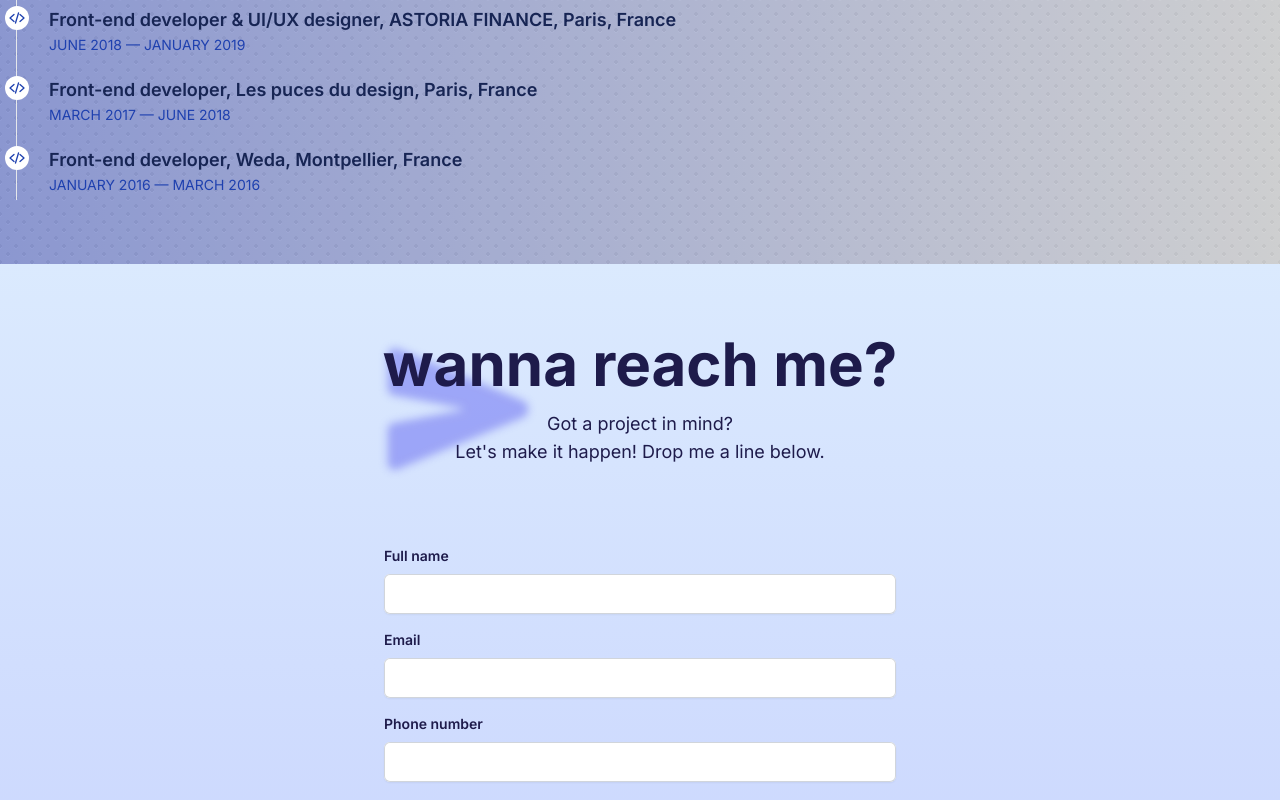
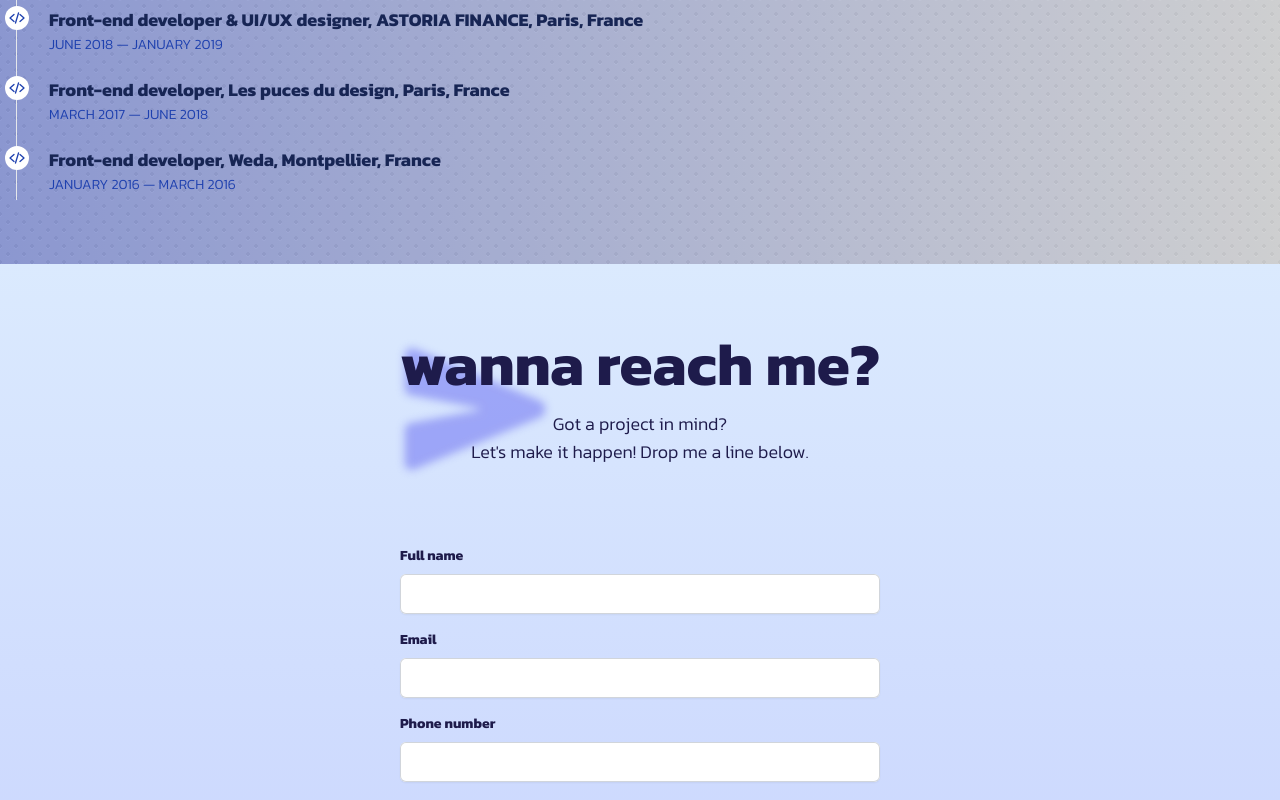
Before and after one commit to Hunscuzzy/portfolio, a Next.js app: page / in a window 1280 px wide. Shown: the part 2218-3018 px from the top of the page. Built offline with nearby package versions, Linux system fonts and the light colour scheme.

Commit message:
feat: font family

```diff
--- a/src/app/globals.css
+++ b/src/app/globals.css
@@ -19,6 +19,7 @@
 body {
   @apply text-indigo-950;
   @apply bg-indigo-50;
+  font-family: "Nunito", sans-serif;
 }
 
 body.dark {
--- a/src/app/layout.tsx
+++ b/src/app/layout.tsx
@@ -1,14 +1,11 @@
 import type { Metadata } from "next";
-import { Inter } from "next/font/google";
 import { SpeedInsights } from "@vercel/speed-insights/next";
 import { Analytics } from "@vercel/analytics/react";
+import { Navbar } from "@/components/layout/navbar";
+import Body from "@/components/layout/body";
+import Footer from "@/components/layout/footer";
+import { Providers } from "./providers";
 import "./globals.css";
-import { Navbar } from "../components/layout/navbar";
-import { Providers } from "./providers";
-import Body from "../components/layout/body";
-import Footer from "@/components/layout/footer";
-
-const inter = Inter({ subsets: ["latin"] });
 
 export const metadata: Metadata = {
   metadataBase: new URL("https://hugo-fontvieille.com"),
@@ -47,7 +44,7 @@ export default function RootLayout({
   children: React.ReactNode;
 }) {
   return (
-    <html className={inter.className} lang='en'>
+    <html lang='en'>
       <Providers>
         <Body>
           <Navbar />
--- a/src/app/page.tsx
+++ b/src/app/page.tsx
@@ -1,7 +1,7 @@
 import Works from "@/components/sections/works";
-import About from "../components/sections/about";
-import Contact from "../components/sections/contact";
-import Hero from "../components/sections/hero";
+import About from "@/components/sections/about";
+import Contact from "@/components/sections/contact";
+import Hero from "@/components/sections/hero";
 
 export default function Home() {
   return (
--- a/src/components/layout/body.tsx
+++ b/src/components/layout/body.tsx
@@ -1,6 +1,10 @@
 "use client";
 import React, { ReactNode } from "react";
-import { useDarkMode } from "../../contexts/darkModeContext";
+import { Kanit } from "next/font/google";
+import clsx from "clsx";
+import { useDarkMode } from "@/contexts/darkModeContext";
+
+const nunito = Kanit({ subsets: ["latin"], weight: ["300", "700"] });
 
 export default function Body({
   children,
@@ -8,5 +12,9 @@ export default function Body({
   children: JSX.Element | JSX.Element[] | ReactNode;
 }) {
   const { darkMode } = useDarkMode();
-  return <body className={darkMode ? "dark" : ""}>{children}</body>;
+  return (
+    <body className={clsx(darkMode ? "dark" : "", nunito.className)}>
+      {children}
+    </body>
+  );
 }
--- a/tailwind.config.ts
+++ b/tailwind.config.ts
@@ -8,6 +8,9 @@ const config: Config = {
   ],
   darkMode: "class",
   theme: {
+    fontFamily: {
+      sans: ["Nunito", "system-ui"],
+    },
     extend: {
       keyframes: {
         wiggle: {
```
